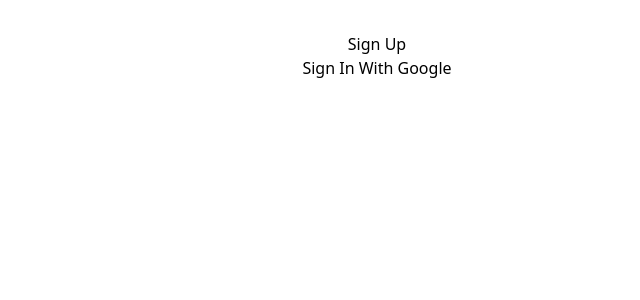
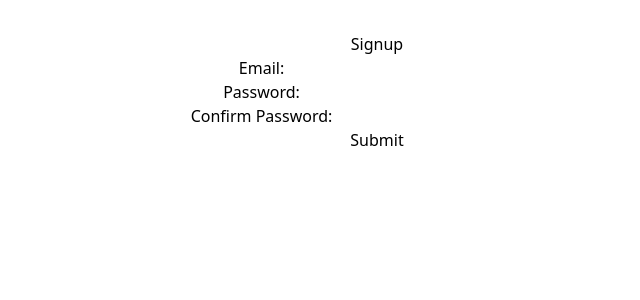
Before and after one commit to btrann0404/GmailWrappedHack, a React (Vite) app in the folder frontendgw/: page /signup in a window 1280 px wide. Shown: the top 300 px of the page, without its empty margins (263-903 px from the left). Built offline with nearby package versions, Linux system fonts and the light colour scheme.

Commit message:
changed login

```diff
--- a/frontendgw/src/components/get-user-emails/get-user-emails.jsx
+++ b/frontendgw/src/components/get-user-emails/get-user-emails.jsx
@@ -1,6 +1,6 @@
 import { useState } from "react";
 import axios from "axios";
-import db from "../../firebaseConfig";
+import db from "../../firebase/firebaseConfig";
 import { query, collection, where, getDocs } from "firebase/firestore";
 
 const GetUsersEmails = () => {
--- a/frontendgw/src/firebase/firebaseAuth.jsx
+++ b/frontendgw/src/firebase/firebaseAuth.jsx
@@ -1,8 +1,8 @@
 import app from "./firebaseConfig";
 import {
   getAuth,
-  GoogleAuthProvider,
-  signInWithPopup,
+  createUserWithEmailAndPassword,
+  signInWithEmailAndPassword,
   signOut,
 } from "firebase/auth";
 
@@ -10,48 +10,46 @@
 
 export const getEmails = async () => {};
 
-export const signInWithGoogle = async () => {
-  const provider = new GoogleAuthProvider();
-  provider.addScope("https://www.googleapis.com/auth/gmail.readonly"); // Adjust the scope as needed
-
+export const signUpWithEmail = async (email, password) => {
+  const auth = getAuth();
   try {
-    const auth = getAuth();
-    const result = await signInWithPopup(auth, provider);
-    const credential = GoogleAuthProvider.credentialFromResult(result);
-    return credential.accessToken; // Return the Google OAuth token
+    const userCredential = await createUserWithEmailAndPassword(
+      auth,
+      email,
+      password
+    );
+    const user = userCredential.user;
+    console.log("User created successfully with email:", user.email);
   } catch (error) {
-    console.error("Error signing in with Google:", error);
+    console.error("Error signing up:", error);
     throw error;
   }
 };
-// export const signInWithGoogle = async () => {
-//   const provider = new GoogleAuthProvider();
-// //   provider.addScope("https://www.googleapis.com/auth/gmail.readonly");
 
-//   try {
-//     const auth = getAuth();
-//     const result = await signInWithPopup(auth, provider);
+export const loginWithEmail = async (email, password) => {
+  const auth = getAuth();
+  try {
+    const userCredential = await signInWithEmailAndPassword(
+      auth,
+      email,
+      password
+    );
+    // User signed in successfully.
+    const user = userCredential.user;
+    console.log("User signed in:", user.email);
+  } catch (error) {
+    console.error("Error signing in:", error);
+    throw error;
+  }
+};
 
-//     // This gives you a Google Access Token.
-//     const credential = GoogleAuthProvider.credentialFromResult(result);
-//     console.log("credential: " , credential)
-//     const googleToken = credential.accessToken;
-//     console.log("googleToken: " , credential)
-
-//     return googleToken; // This is the Google OAuth token
-//   } catch (error) {
-//     console.error("Error signing in with Google: ", error);
-//     throw error;
-//   }
-// };
-
-export const signOutWithGoogle = async () => {
+export const signOutUser = async () => {
+  const auth = getAuth();
   try {
     await signOut(auth);
     console.log("User signed out successfully");
-    // Redirect or perform other actions post sign-out
   } catch (error) {
-    console.error("Error signing out: ", error);
-    // Handle any errors during sign-out
+    console.error("Error signing out:", error);
+    throw error;
   }
 };
--- a/frontendgw/src/pages/Example.jsx
+++ b/frontendgw/src/pages/Example.jsx
@@ -2,23 +2,11 @@
 import { addData } from "../firebase/firestoreService";
 import reactLogo from "../assets/react.svg";
 import viteLogo from "/vite.svg";
-import { signOutWithGoogle } from "../firebase/firebaseAuth";
 import { useNavigate } from "react-router-dom";
 import Testing from "../testing";
 
 const Example = () => {
   const navigate = useNavigate();
-  const handleSignout = async (event) => {
-    event.preventDefault();
-
-    try {
-      await signOutWithGoogle();
-      navigate("/signup");
-    } catch (error) {
-      console.error("Error during sign out:", error);
-      // Handle any errors that occur during sign-in here
-    }
-  };
 
   return (
     <>
@@ -34,7 +22,7 @@
       <h1 className="text-3xl font-bold underline">Gmail Wrapped</h1>
       <Testing></Testing>
       <div className="card">
-        <button onClick={handleSignout}>Signout</button>
+        <button>Signout</button>
         <p>
           Edit <code>src/App.jsx</code> and save to test HMR
         </p>
--- a/frontendgw/src/pages/Signup.jsx
+++ b/frontendgw/src/pages/Signup.jsx
@@ -1,28 +1,68 @@
-import { signInWithGoogle } from "../firebase/firebaseAuth";
+import React, { useState } from "react";
+import { signUpWithEmail } from "../firebase/firebaseAuth";
 import { useNavigate } from "react-router-dom";
-import axios from "axios";
 
 function Signup() {
   const navigate = useNavigate();
+  const [email, setEmail] = useState("");
+  const [password, setPassword] = useState("");
+  const [password2, setPassword2] = useState("");
+  const [error, setError] = useState(""); // State for error messages
 
-  const handleGoogleSignIn = async () => {
+  const handleSubmit = async (event) => {
+    event.preventDefault();
+
+    // Clear previous errors
+    setError("");
+
+    // Check if passwords match
+    if (password !== password2) {
+      setError("Passwords do not match.");
+      return; // Stop the submission if passwords don't match
+    }
+
     try {
-      const googleToken = await signInWithGoogle();
-      // Send the token to your backend or handle it as needed
-      console.log(googleToken);
-      await axios.post("http://localhost:5000/getemails", {
-        token: googleToken,
-      });
-      navigate("/example");
-    } catch (error) {
-      console.error("Error during sign in with Google:", error);
+      await signUpWithEmail(email, password);
+      navigate("/example"); // Redirect on successful sign up
+    } catch (err) {
+      setError(err.message); // Display a user-friendly error message
     }
   };
 
   return (
     <div>
-      <h2>Sign Up</h2>
-      <button onClick={handleGoogleSignIn}>Sign In With Google</button>
+      <h2>Signup</h2>
+      {error && <p style={{ color: "red" }}>{error}</p>}
+      <form onSubmit={handleSubmit}>
+        <div>
+          <label>Email:</label>
+          <input
+            className="outline"
+            type="email"
+            value={email}
+            onChange={(e) => setEmail(e.target.value)}
+          />
+        </div>
+        <div>
+          <label>Password:</label>
+          <input
+            className="outline"
+            type="password"
+            value={password}
+            onChange={(e) => setPassword(e.target.value)}
+          />
+        </div>
+        <div>
+          <label>Confirm Password:</label>
+          <input
+            className="outline"
+            type="password"
+            value={password2}
+            onChange={(e) => setPassword2(e.target.value)}
+          />
+        </div>
+        <button type="submit">Submit</button>
+      </form>
     </div>
   );
 }
```
